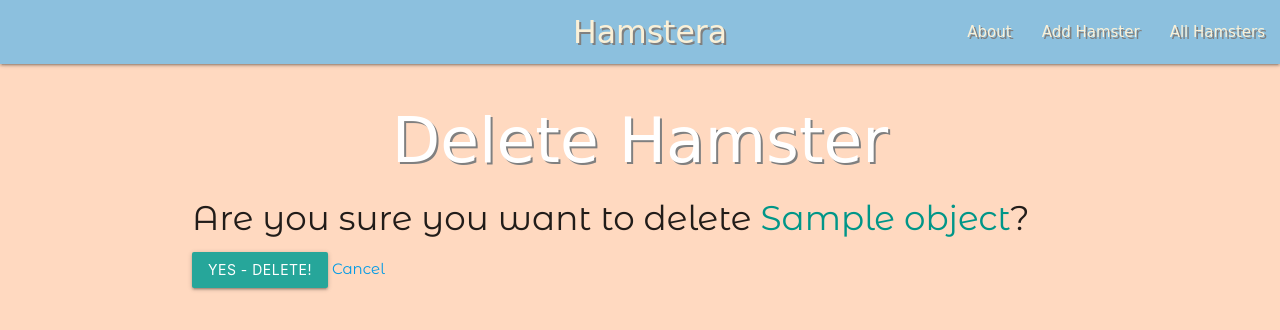
After one commit to alexehouston/hamstera, a Django app: template main_app/templates/main_app/hamster_confirm_delete.html in a window 1280 px wide. The commit adds this page. Shown: the top 330 px of the page. Run offline with Django 4.2, Linux system fonts and the light colour scheme; the template is opened without the code that fills it: most values are stand-ins (such as "Sample title", 1, 10 or a date in 2020); some web fonts are replaced.

Commit message:
add delete functionality

```diff
--- /dev/null
+++ b/main_app/templates/main_app/hamster_confirm_delete.html
@@ -0,0 +1,15 @@
+{% extends 'base.html' %}
+
+{% block content %}
+
+<h1>Delete Hamster</h1>
+
+<h4>Are you sure you want to delete <span class="teal-text">{{ object.name }}</span>?</h4>
+
+<form action="" method="POST">
+    {% csrf_token %}
+    <input type="submit" value="Yes - Delete!" class="btn">
+    <a href="{% url 'detail' hamster.id %}">Cancel</a>
+</form>
+
+{% endblock %}
--- a/main_app/templates/main_app/hamster_form.html
+++ b/main_app/templates/main_app/hamster_form.html
@@ -1,7 +1,11 @@
 {% extends 'base.html' %}
 {% block content %}
 
+{% if object %}
+<h1>Edit <span class="teal-text">{{object.name}}</span></h1>
+{% else %}
 <h1>Add Hamster</h1>
+{% endif %}
 <form action="" method="POST">
     {% csrf_token %}
     <table>
```
